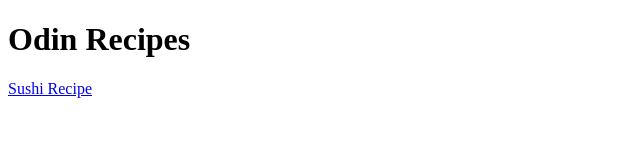
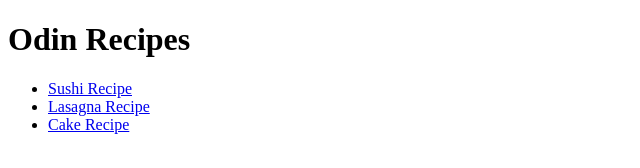
Before and after one commit to PedroP-DS/odin-recipes, a plain HTML site: page index.html in a window 1280 px wide. Shown: the whole page, without its empty margins (0-640 px from the left). Drawn offline with Linux system fonts and the light colour scheme.

Commit message:
Two repices links add to index page

```diff
--- a/index.html
+++ b/index.html
@@ -1,13 +1,17 @@
 <!DOCTYPE html>
 <html lang="en">
-<head>
-    <meta charset="UTF-8">
-    <meta http-equiv="X-UA-Compatible" content="IE=edge">
-    <meta name="viewport" content="width=device-width, initial-scale=1.0">
+  <head>
+    <meta charset="UTF-8" />
+    <meta http-equiv="X-UA-Compatible" content="IE=edge" />
+    <meta name="viewport" content="width=device-width, initial-scale=1.0" />
     <title>Odin Recipes</title>
-</head>
-<body>
+  </head>
+  <body>
     <h1>Odin Recipes</h1>
-    <a href="recipes/sushi.html">Sushi Recipe</a>
-</body>
+    <ul>
+      <li><a href="recipes/sushi.html">Sushi Recipe</a></li>
+      <li><a href="recipes/lasagna.html">Lasagna Recipe</a></li>
+      <li><a href="recipes/cake.html">Cake Recipe</a></li>
+    </ul>
+  </body>
 </html>
```
